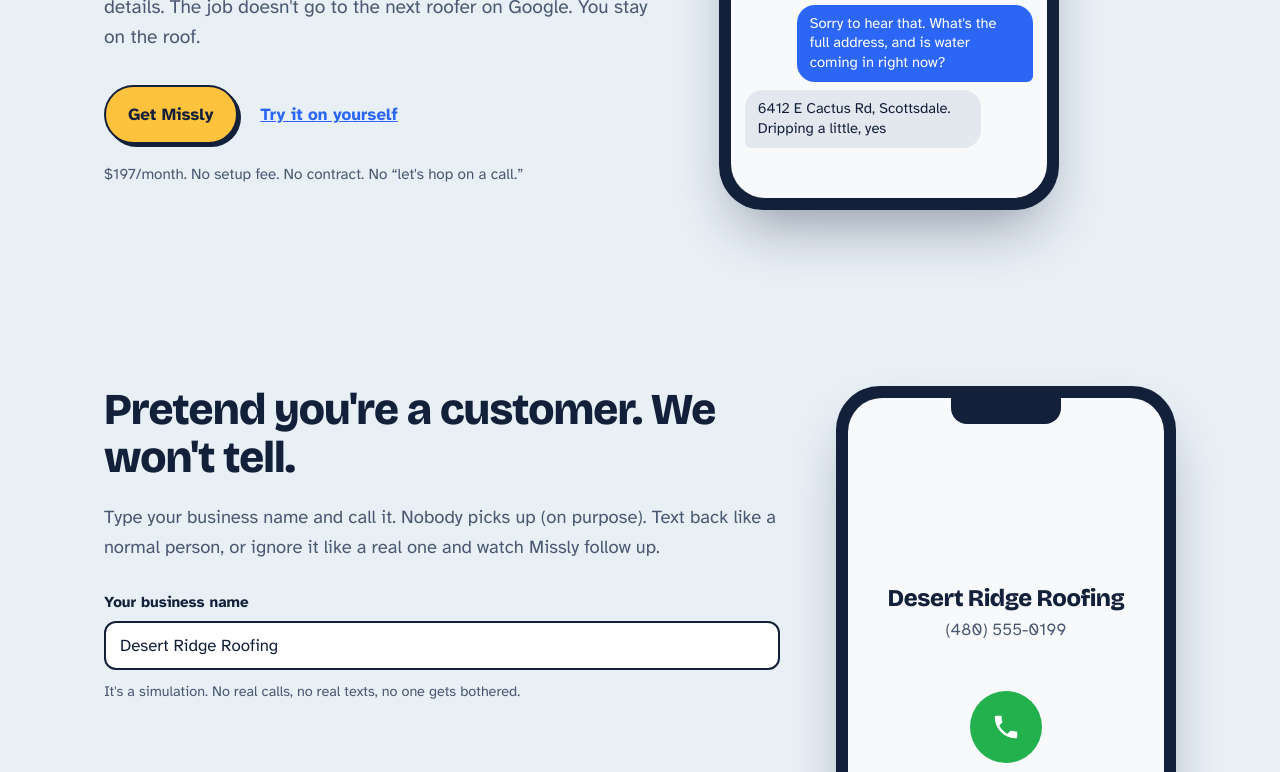
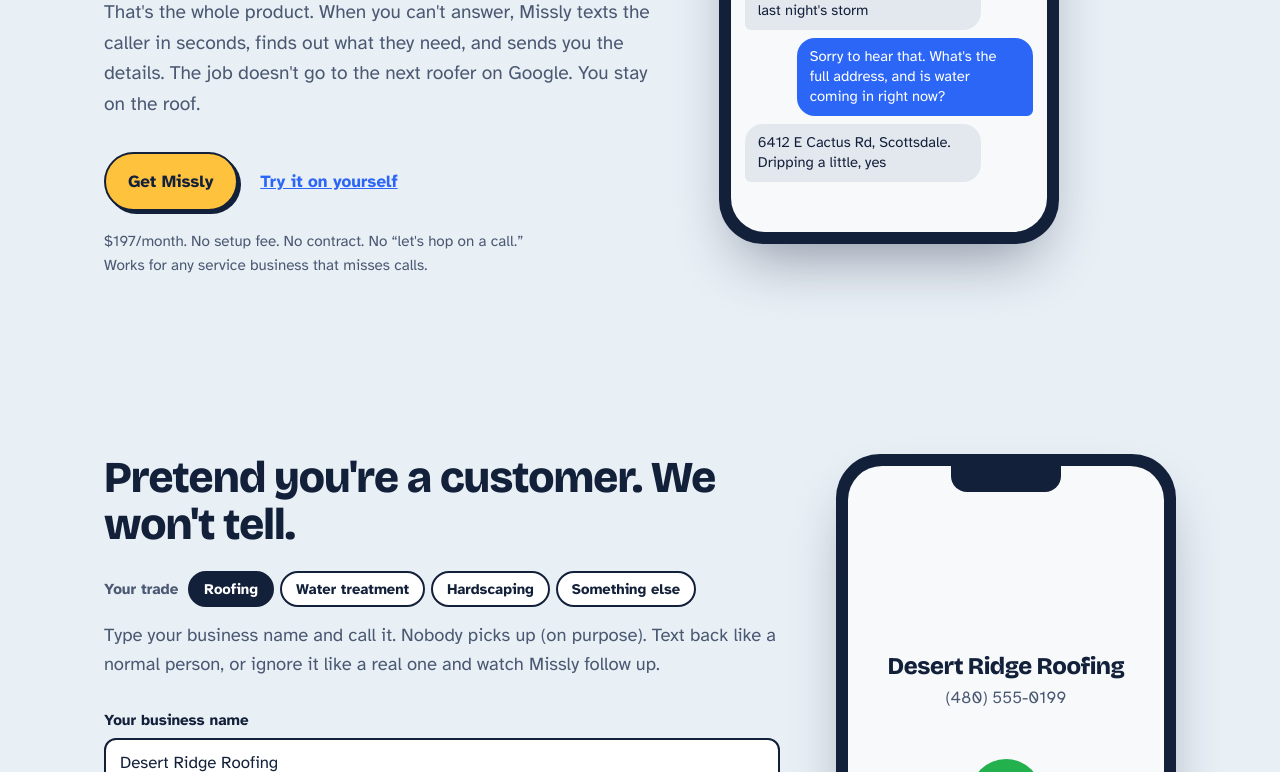
Before and after one commit to zacharyjohnson954/missly-site, a plain HTML site: page index.html in a window 1280 px wide. Shown: the part 482-1254 px from the top of the page. Drawn offline with nearby package versions, Linux system fonts and the light colour scheme.

Commit message:
Add trade picker: roofing, water treatment, hardscaping, any service business
Page copy, hero example, follow-up examples and the live demo script switch
to match the visitor's trade. Link straight to one with ?for=water|hardscape|roofing|any.
Signup form gets new trade options and preselects the chosen one.

Co-Authored-By: Claude Opus 5.5 <noreply@anthropic.com>
Claude-Session: https://claude.ai/code/session_013S63rKxHJWsTkfLvheez23

```diff
--- a/index.html
+++ b/index.html
@@ -4,7 +4,7 @@
 <meta charset="utf-8">
 <meta name="viewport" content="width=device-width, initial-scale=1">
 <title>Missly | Missed calls, texted back in seconds</title>
-<meta name="description" content="Missly texts back every caller you miss, finds out what they need, and sends you a summary. Built for roofers and local service businesses in the Phoenix area. $197/month, no contract.">
+<meta name="description" content="Missly texts back every caller you miss, finds out what they need, and sends you a summary. Built for roofers, water treatment companies, hardscapers, and any service business that misses calls. $197/month, no contract.">
 <link rel="preconnect" href="https://fonts.googleapis.com">
 <link rel="preconnect" href="https://fonts.gstatic.com" crossorigin>
 <link href="https://fonts.googleapis.com/css2?family=Atkinson+Hyperlegible:wght@400;700&family=Bricolage+Grotesque:opsz,wght@12..96,600;12..96,800&display=swap" rel="stylesheet">
@@ -25,11 +25,12 @@
 
 <div class="hero"><div class="wrap">
   <div>
+    <div class="ind-row"><span class="ind-label" id="ind-label-hero">I run a</span><div class="ind-pick" role="group" aria-labelledby="ind-label-hero"></div></div>
     <h1>You missed a call. Missly texted them back.</h1>
-    <p class="lede">That's the whole product. When you can't answer, Missly texts the caller in seconds, finds out what they need, and sends you the details. The job doesn't go to the next roofer on Google. You stay on the roof.</p>
+    <p class="lede" data-t="lede">That's the whole product. When you can't answer, Missly texts the caller in seconds, finds out what they need, and sends you the details. The job doesn't go to the next roofer on Google. You stay on the roof.</p>
     <a class="btn" href="start.html">Get Missly</a>
     <a class="textlink" href="#try">Try it on yourself</a>
-    <p class="fine">$197/month. No setup fee. No contract. No “let's hop on a call.”</p>
+    <p class="fine">$197/month. No setup fee. No contract. No “let's hop on a call.”<br>Works for any service business that misses calls.</p>
   </div>
 
   <div class="phone" role="img" aria-label="Example: a missed call followed by an automatic text conversation with the caller">
@@ -39,12 +40,12 @@
         <div class="ic"><svg width="18" height="18" viewBox="0 0 24 24" fill="none" stroke="#fff" stroke-width="2.4" stroke-linecap="round" stroke-linejoin="round" aria-hidden="true"><path d="M22 16.9v3a2 2 0 0 1-2.2 2 19.8 19.8 0 0 1-8.6-3.1 19.5 19.5 0 0 1-6-6A19.8 19.8 0 0 1 2.1 4.2 2 2 0 0 1 4.1 2h3a2 2 0 0 1 2 1.7c.1.9.4 1.8.7 2.7a2 2 0 0 1-.5 2.1L8 9.8a16 16 0 0 0 6 6l1.3-1.3a2 2 0 0 1 2.1-.4c.9.3 1.8.6 2.7.7a2 2 0 0 1 1.7 2z"/><path d="M17 3l5 5M22 3l-5 5"/></svg></div>
         <div><b>Missed call</b><span>(602) 555-0148, 2:14 PM</span></div>
       </div>
-      <div class="thread-head seq s2"><strong>Desert Ridge Roofing</strong>Text message</div>
+      <div class="thread-head seq s2"><strong data-t-name>Desert Ridge Roofing</strong>Text message</div>
       <div class="thread">
-        <div class="bubble out seq s3">Hi, this is Desert Ridge Roofing. Sorry we missed your call! What can we help with?</div>
-        <div class="bubble in seq s4">Got a leak over the garage after last night's storm</div>
-        <div class="bubble out seq s5">Sorry to hear that. What's the full address, and is water coming in right now?</div>
-        <div class="bubble in seq s6">6412 E Cactus Rd, Scottsdale. Dripping a little, yes</div>
+        <div class="bubble out seq s3" data-t-hello>Hi, this is Desert Ridge Roofing. Sorry we missed your call! What can we help with?</div>
+        <div class="bubble in seq s4" data-t="hero0">Got a leak over the garage after last night's storm</div>
+        <div class="bubble out seq s5" data-t="hero1">Sorry to hear that. What's the full address, and is water coming in right now?</div>
+        <div class="bubble in seq s6" data-t="hero2">6412 E Cactus Rd, Scottsdale. Dripping a little, yes</div>
       </div>
     </div>
   </div>
@@ -53,6 +54,7 @@
 <section id="try"><div class="wrap try-wrap">
   <div class="try-copy">
     <h2>Pretend you're a customer. We won't tell.</h2>
+    <div class="ind-row"><span class="ind-label" id="ind-label-try">Your trade</span><div class="ind-pick" role="group" aria-labelledby="ind-label-try"></div></div>
     <p class="intro">Type your business name and call it. Nobody picks up (on purpose). Text back like a normal person, or ignore it like a real one and watch Missly follow up.</p>
     <label class="field" for="demo-biz">Your business name
       <input id="demo-biz" type="text" value="Desert Ridge Roofing" maxlength="40" autocomplete="organization">
@@ -109,7 +111,7 @@
   <h2>How it works (it's not complicated)</h2>
   <p class="intro">Lots of people hang up on voicemail and call someone else. Missly keeps them talking until you can call back.</p>
   <ol class="steps">
-    <li><h3>Someone calls. You're busy.</h3><p>On a roof, driving, eating lunch. Your phone rings like normal first.</p></li>
+    <li><h3>Someone calls. You're busy.</h3><p data-t="busy">On a roof, driving, eating lunch. Your phone rings like normal first.</p></li>
     <li><h3>Missly texts them</h3><p>Within seconds, in your business's name. Friendly, not robotic.</p></li>
     <li><h3>It asks the stuff you'd ask</h3><p>Name, address, what's wrong, how urgent, when you can come by.</p></li>
     <li><h3>You get the good stuff</h3><p>One text with everything you need to call them back. That's it.</p></li>
@@ -121,7 +123,7 @@
     <h2>What you get: a text, not another app</h2>
     <p class="intro">One clear text per lead. Every lead is also saved to a simple dashboard, for when you feel organized.</p>
     <ul class="checks">
-      <li>Urgent stuff flagged first. Leaks don't wait.</li>
+      <li data-t="urgentLine">Urgent stuff flagged first. Leaks don't wait.</li>
       <li>Up to 3 follow-ups if they go quiet. Polite, not clingy.</li>
       <li>No texts at 2am. Never quotes prices for you. That's your job.</li>
       <li>Callers can reply STOP anytime, and Missly actually stops.</li>
@@ -130,8 +132,8 @@
   <div class="alert" role="img" aria-label="Example lead summary text sent to the business owner">
     <p class="from">New lead from Missly</p>
     <div class="msg">
-      <b>Urgent: active leak</b>
-      Maria G., 6412 E Cactus Rd, Scottsdale. Storm leak over the garage, water dripping now. Wants someone out today or tomorrow morning. Call (602) 555-0148.
+      <b data-t="alertTitle">Urgent: active leak</b>
+      <span data-t="alertBody">Maria G., 6412 E Cactus Rd, Scottsdale. Storm leak over the garage, water dripping now. Wants someone out today or tomorrow morning. Call (602) 555-0148.</span>
     </div>
   </div>
 </div></section>
@@ -140,8 +142,8 @@
   <h2>When they ghost you, Missly doesn't take it personally</h2>
   <p class="intro">People get busy. Missly nudges them three times, nicely, then hands them back to you.</p>
   <ol class="quiet-steps">
-    <li><span class="when">2 hours later</span><div class="msg">Hi, just checking in. Still need help with your roof? Reply anytime.</div><p>A light nudge while they still remember calling.</p></li>
-    <li><span class="when">Next day</span><div class="msg">Hi again! We'd still love to help. Is it a repair, a leak, or a new roof?</div><p>Only during business hours. Never late at night.</p></li>
+    <li><span class="when">2 hours later</span><div class="msg" data-t="q1">Hi, just checking in. Still need help with your roof? Reply anytime.</div><p>A light nudge while they still remember calling.</p></li>
+    <li><span class="when">Next day</span><div class="msg" data-t="q2">Hi again! We'd still love to help. Is it a repair, a leak, or a new roof?</div><p>Only during business hours. Never late at night.</p></li>
     <li><span class="when">3 days later</span><div class="msg">Last check-in. No pressure at all. Text or call anytime.</div><p>One last try, then it stops. We're not that kind of company.</p></li>
     <li><span class="when">Then it's your turn</span><p><b>You get a “worth a call” alert</b> with everything Missly learned, so you can pick up the phone. If they reply at any point, Missly picks the conversation right back up.</p></li>
   </ol>
@@ -149,7 +151,7 @@
 
 <section id="pricing"><div class="wrap">
   <h2>Pricing: one price, no tricks</h2>
-  <p class="intro">No tiers, no “contact sales,” no plan that's mysteriously 4x the price. One saved roofing job pays for Missly for a long time.</p>
+  <p class="intro">No tiers, no “contact sales,” no plan that's mysteriously 4x the price. <span data-t="price">One saved roofing job pays for Missly for a long time.</span></p>
   <div class="price">
     <div>
       <div class="amt">$197</div>
@@ -182,7 +184,7 @@
     <details><summary>Will customers know it's automated?</summary><p>Texts come from your business name and read like a helpful office assistant. If someone asks, Missly tells the truth: it's your automated assistant. If they want a real human, it pings you right away.</p></details>
     <details><summary>Is it allowed to text callers?</summary><p>Missly only texts people who called you first, identifies your business in every conversation, and stops immediately if someone replies STOP. See our <a href="terms.html">SMS Terms</a>.</p></details>
     <details><summary>Is there a contract?</summary><p>No. Month to month. Cancel anytime, no breakup speech required.</p></details>
-    <details><summary>Is it only for roofers?</summary><p>We started with roofers because they're always on roofs. It works for any local business that misses calls: dental offices, HVAC, plumbers, you name it.</p></details>
+    <details><summary>Does it work for my kind of business?</summary><p>If customers call you and you sometimes can't pick up, yes. Roofers, water treatment and filtration companies, hardscapers, landscapers, HVAC, plumbers, electricians, pest control, pool service, cleaners, dental offices. Any service business that misses calls. Missly learns your services when you sign up and talks like your office would.</p></details>
     <details><summary>What if it says something weird?</summary><p>It sticks to your services, hours, and area, and never quotes prices. You can tell it anything it should always or never say when you sign up.</p></details>
   </div>
 </div></section>
@@ -203,6 +205,7 @@
   <nav><a href="privacy.html">Privacy Policy</a><a href="terms.html">SMS Terms</a></nav>
 </div></footer>
 
+<script src="industries.js"></script>
 <script src="demo.js"></script>
 <script>
 (function(){var b=document.getElementById("upsell"),m=document.getElementById("upsell-msg"),n=0;
--- /dev/null
+++ b/industries.js
@@ -0,0 +1,169 @@
+// Missly industry picker: swaps page copy and the demo script to match the visitor's trade.
+// Pick with the buttons, or link straight to one: missly.io/?for=water | hardscape | roofing | any
+(function () {
+  var P = {
+    roofing: {
+      label: "Roofing",
+      name: "Desert Ridge Roofing",
+      lede: "That's the whole product. When you can't answer, Missly texts the caller in seconds, finds out what they need, and sends you the details. The job doesn't go to the next roofer on Google. You stay on the roof.",
+      busy: "On a roof, driving, eating lunch. Your phone rings like normal first.",
+      hero: ["Got a leak over the garage after last night's storm",
+             "Sorry to hear that. What's the full address, and is water coming in right now?",
+             "6412 E Cactus Rd, Scottsdale. Dripping a little, yes"],
+      alertTitle: "Urgent: active leak",
+      alertBody: "Maria G., 6412 E Cactus Rd, Scottsdale. Storm leak over the garage, water dripping now. Wants someone out today or tomorrow morning. Call (602) 555-0148.",
+      urgentLine: "Urgent stuff flagged first. Leaks don't wait.",
+      q1: "Hi, just checking in. Still need help with your roof? Reply anytime.",
+      q2: "Hi again! We'd still love to help. Is it a repair, a leak, or a new roof?",
+      price: "One saved roofing job pays for Missly for a long time.",
+      urgent: /\b(leak|leaking|leaks|water|dripping|drip|emergency|asap|urgent|storm|flood|hole|tarp)\b/i,
+      quote: /quote|new roof|replace|replacement/i,
+      start: ["I have a roof leak", "Need a quote on a new roof", "Just want an inspection"],
+      askUrgent: "Sorry to hear that! Is water coming in right now? And what's the full address of the home?",
+      askQuote: "Happy to help with that. What's the full address of the home, and about how old is the roof?",
+      askOther: "We can help with that. What's the full address of the home?",
+      chipsUrgent: ["Yes, it's dripping. 6412 E Cactus Rd, Scottsdale", "Not right now. 2218 N 75th Pl, Scottsdale"],
+      chipsAddr: ["2218 N 75th Pl, Scottsdale. About 15 years old", "6412 E Cactus Rd, Scottsdale"],
+      confirmUrgent: /\b(yes|yeah|yep|it is|dripping)\b/i,
+      askWhen: "Got it, thanks. What's your name, and when's a good time for someone to come take a look?",
+      fu0: ["Still need help with your roof? Reply anytime.", "We'd still love to help. Is it a repair, a leak, or a new roof?"],
+      fuUrgent: "Is the leak still coming in? Send the address and we'll get someone out fast."
+    },
+    water: {
+      label: "Water treatment",
+      name: "Clearwater Water Treatment",
+      lede: "That's the whole product. When you can't answer, Missly texts the caller in seconds, finds out what they need, and sends you the details. The customer doesn't go to the next water company on Google. You stay on the install.",
+      busy: "Under a sink, driving, eating lunch. Your phone rings like normal first.",
+      hero: ["My water softener is leaking all over the garage floor",
+             "Sorry about that! What's the full address, and is it still leaking right now?",
+             "6412 E Cactus Rd, Scottsdale. Shut the valve but it's pooling"],
+      alertTitle: "Urgent: softener leaking",
+      alertBody: "Maria G., 6412 E Cactus Rd, Scottsdale. Water softener leaking in the garage, valve shut off. Wants someone out today or tomorrow morning. Call (602) 555-0148.",
+      urgentLine: "Urgent stuff flagged first. Leaks and no-water calls don't wait.",
+      q1: "Hi, just checking in. Still need help with your water? Reply anytime.",
+      q2: "Hi again! We'd still love to help. Is it a softener issue, a new system, or a water test?",
+      price: "One saved install pays for Missly for a long time.",
+      urgent: /\b(leak|leaking|leaks|flood|flooding|pooling|no water|smell|smells|sick|emergency|asap|urgent)\b/i,
+      quote: /quote|price|system|softener|install|\bro\b|reverse osmosis|filter|filtration|whole[- ]house/i,
+      start: ["My water softener is leaking", "Want a quote on an RO system", "Can you test my water?"],
+      askUrgent: "Sorry about that! Is it still leaking right now? And what's the full address of the home?",
+      askQuote: "Happy to help with that. What's the full address, and is the home on city water or a well?",
+      askOther: "We can help with that. What's the full address of the home?",
+      chipsUrgent: ["Yes, still leaking. 6412 E Cactus Rd, Scottsdale", "Turned it off. 2218 N 75th Pl, Scottsdale"],
+      chipsAddr: ["2218 N 75th Pl, Scottsdale. City water", "6412 E Cactus Rd, Scottsdale"],
+      confirmUrgent: /\b(yes|yeah|yep|still)\b/i,
+      askWhen: "Got it, thanks. What's your name, and when's a good time for someone to come by?",
+      fu0: ["Still need help with your water? Reply anytime.", "We'd still love to help. Is it a softener issue, a new system, or a water test?"],
+      fuUrgent: "Is it still leaking? Send the address and we'll get someone out fast."
+    },
+    hardscape: {
+      label: "Hardscaping",
+      name: "Sonoran Stone Hardscapes",
+      lede: "That's the whole product. When you can't answer, Missly texts the caller in seconds, finds out what they need, and sends you the details. The project doesn't go to the next hardscaper on Google. You stay on the job site.",
+      busy: "On a job site, driving, eating lunch. Your phone rings like normal first.",
+      hero: ["Looking to redo our backyard with pavers and a fire pit",
+             "Love that. What's the full address, and roughly how big is the space?",
+             "2218 N 75th Pl, Scottsdale. About 20x30 ft"],
+      alertTitle: "New project lead",
+      alertBody: "Maria G., 2218 N 75th Pl, Scottsdale. Wants pavers and a fire pit for a 20x30 ft backyard. Free for a site visit Saturday morning. Call (602) 555-0148.",
+      urgentLine: "Big projects and safety issues flagged first.",
+      q1: "Hi, just checking in. Still thinking about that backyard project? Reply anytime.",
+      q2: "Hi again! We'd still love to help. Is it pavers, a wall, turf, or something else?",
+      price: "One saved project pays for Missly for a long time.",
+      urgent: /\b(collapse|collapsed|collapsing|falling|sinking|lifting|unsafe|safety|tripping|emergency|asap|urgent)\b/i,
+      quote: /quote|price|paver|pavers|patio|wall|turf|fire ?pit|pool deck|deck|design|backyard|kitchen/i,
+      start: ["Want pavers for my patio", "Quote on a retaining wall", "My pool deck pavers are lifting"],
+      askUrgent: "That's no fun. Is it a safety issue right now? And what's the full address of the home?",
+      askQuote: "Sounds like a great project. What's the full address, and roughly how big is the area?",
+      askOther: "We can help with that. What's the full address of the home?",
+      chipsUrgent: ["Yes, someone tripped. 6412 E Cactus Rd, Scottsdale", "Not urgent. 2218 N 75th Pl, Scottsdale"],
+      chipsAddr: ["2218 N 75th Pl, Scottsdale. About 20x30 ft", "6412 E Cactus Rd, Scottsdale"],
+      confirmUrgent: /\b(yes|yeah|yep|tripped|unsafe)\b/i,
+      askWhen: "Got it, thanks. What's your name, and when's a good time for someone to come measure and talk options?",
+      fu0: ["Still thinking about that project? Reply anytime.", "We'd still love to help. Is it pavers, a wall, turf, or something else?"],
+      fuUrgent: "Is that still a safety issue? Send the address and we'll get someone out fast."
+    },
+    any: {
+      label: "Something else",
+      name: "Valley Home Services",
+      lede: "That's the whole product. When you can't answer, Missly texts the caller in seconds, finds out what they need, and sends you the details. The job doesn't go to the next company on Google. You stay on the job.",
+      busy: "On a job, driving, eating lunch. Your phone rings like normal first.",
+      hero: ["Need someone out this week for a repair at my house",
+             "We can help. What's the full address, and what's going on?",
+             "2218 N 75th Pl, Scottsdale. Easier to show you in person"],
+      alertTitle: "New lead: ready for a callback",
+      alertBody: "Maria G., 2218 N 75th Pl, Scottsdale. Needs a repair estimate this week. Free after 3pm most days. Call (602) 555-0148.",
+      urgentLine: "Urgent stuff flagged first. Emergencies don't wait.",
+      q1: "Hi, just checking in. Still need a hand? Reply anytime.",
+      q2: "Hi again! We'd still love to help. Is it a repair, a new install, or just a quote?",
+      price: "One saved job pays for Missly for a long time.",
+      urgent: /\b(leak|leaking|flood|flooding|broken|no power|no heat|no ac|no a\/c|emergency|asap|urgent|today)\b/i,
+      quote: /quote|estimate|price|new|install|replace/i,
+      start: ["I need a repair", "Want a quote", "Something's broken, need help today"],
+      askUrgent: "Sorry to hear that! Is it an emergency right now? And what's the full address?",
+      askQuote: "Happy to help with that. What's the full address, and what are you looking to get done?",
+      askOther: "We can help with that. What's the full address?",
+      chipsUrgent: ["Yes, need someone today. 6412 E Cactus Rd, Scottsdale", "It can wait a day. 2218 N 75th Pl, Scottsdale"],
+      chipsAddr: ["2218 N 75th Pl, Scottsdale", "6412 E Cactus Rd, Scottsdale"],
+      confirmUrgent: /\b(yes|yeah|yep|today|now)\b/i,
+      askWhen: "Got it, thanks. What's your name, and when's a good time for someone to come by?",
+      fu0: ["Still need a hand? Reply anytime.", "We'd still love to help. Is it a repair, a new install, or just a quote?"],
+      fuUrgent: "Is that still an emergency? Send the address and we'll get someone out fast."
+    }
+  };
+  var ORDER = ["roofing", "water", "hardscape", "any"];
+  var DEFAULT_NAMES = ORDER.map(function (k) { return P[k].name; });
+  var listeners = [];
+
+  function initial() {
+    var q = (location.search.match(/[?&]for=([a-z]+)/i) || [])[1];
+    if (q && P[q.toLowerCase()]) return q.toLowerCase();
+    try { var s = localStorage.getItem("missly-ind"); if (s && P[s]) return s; } catch (e) {}
+    return "roofing";
+  }
+
+  var M = window.MisslyIndustry = {
+    profiles: P,
+    key: initial(),
+    get: function () { return P[M.key]; },
+    isDefaultName: function (n) { return DEFAULT_NAMES.indexOf(n) !== -1; },
+    onChange: function (fn) { listeners.push(fn); },
+    set: function (k) {
+      if (!P[k] || k === M.key) return;
+      M.key = k;
+      try { localStorage.setItem("missly-ind", k); } catch (e) {}
+      apply();
+      listeners.forEach(function (fn) { fn(P[k]); });
+    }
+  };
+
+  function apply() {
+    var p = M.get();
+    document.querySelectorAll("[data-t]").forEach(function (el) {
+      var key = el.getAttribute("data-t"), m = key.match(/^hero(\d)$/);
+      var val = m ? p.hero[+m[1]] : p[key];
+      if (typeof val === "string") el.textContent = val;
+    });
+    document.querySelectorAll("[data-t-name]").forEach(function (el) { el.textContent = p.name; });
+    var heroBot = document.querySelector("[data-t-hello]");
+    if (heroBot) heroBot.textContent = "Hi, this is " + p.name + ". Sorry we missed your call! What can we help with?";
+    document.querySelectorAll(".ind-pick button").forEach(function (b) {
+      b.setAttribute("aria-pressed", b.getAttribute("data-ind") === M.key ? "true" : "false");
+    });
+  }
+
+  function build() {
+    document.querySelectorAll(".ind-pick").forEach(function (box) {
+      ORDER.forEach(function (k) {
+        var b = document.createElement("button");
+        b.type = "button"; b.textContent = P[k].label; b.setAttribute("data-ind", k);
+        b.addEventListener("click", function () { M.set(k); });
+        box.appendChild(b);
+      });
+    });
+    apply();
+  }
+
+  if (document.readyState === "loading") document.addEventListener("DOMContentLoaded", build);
+  else build();
+})();
--- a/style.css
+++ b/style.css
@@ -271,3 +271,13 @@ footer nav{display:flex;gap:20px}
 .upsell p{color:var(--ink-soft)}
 .ghost-btn{background:var(--paper);cursor:pointer;font-family:var(--body);font-size:1rem}
 .upsell-msg{flex-basis:100%;font-weight:700;color:var(--ink)!important}
+
+/* industry picker */
+.ind-row{display:flex;flex-wrap:wrap;align-items:center;gap:8px 10px;margin-bottom:22px}
+.ind-label{font-weight:700;font-size:.95rem;color:var(--ink-soft)}
+.ind-pick{display:flex;flex-wrap:wrap;gap:6px}
+.ind-pick button{font:700 .92rem var(--body);color:var(--ink);background:var(--paper);border:2px solid var(--ink);border-radius:999px;padding:7px 14px;cursor:pointer;transition:background .12s,color .12s}
+.ind-pick button:hover{background:#EDF2FF}
+.ind-pick button[aria-pressed="true"]{background:var(--ink);color:#fff}
+.try-copy .ind-row{margin:4px 0 14px}
+@media (prefers-reduced-motion:reduce){.ind-pick button{transition:none}}
```
Also changed, not shown: demo.js (+23 -17 lines), start.html (+8 -2 lines).
